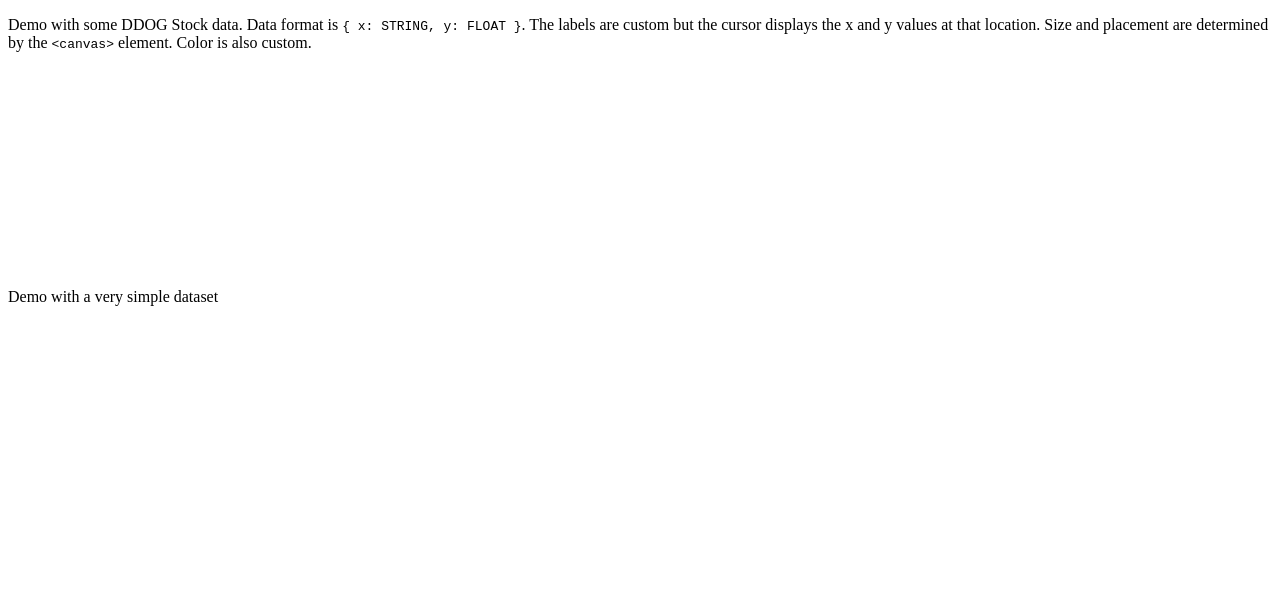
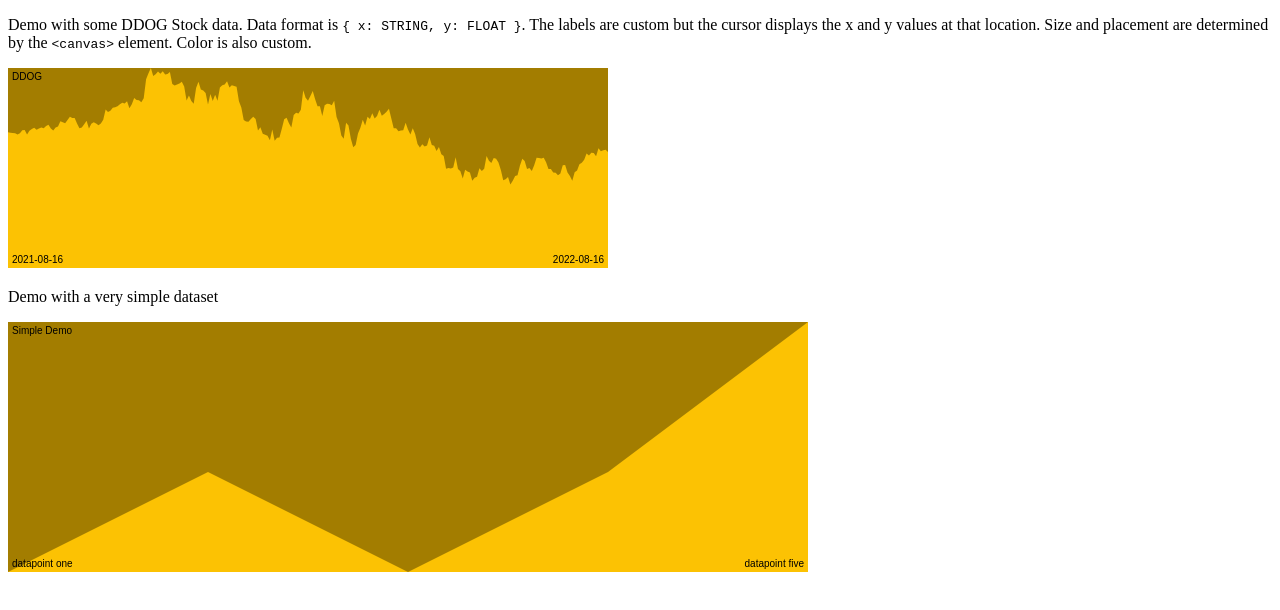
Before and after one commit to ehmorris/very-simple-interactive-timeseries-graph, a plain HTML site: page index.html in a window 1280 px wide. Drawn offline with Linux system fonts and the light colour scheme.

Commit message:
Another fix attempt

```diff
--- a/index.html
+++ b/index.html
@@ -33,7 +33,6 @@
       ></canvas>
     </div>
 
-    <script type="module" src="./sampleData.js"></script>
-    <script src="./script.js"></script>
+    <script type="module" src="./script.js"></script>
   </body>
 </html>
```
